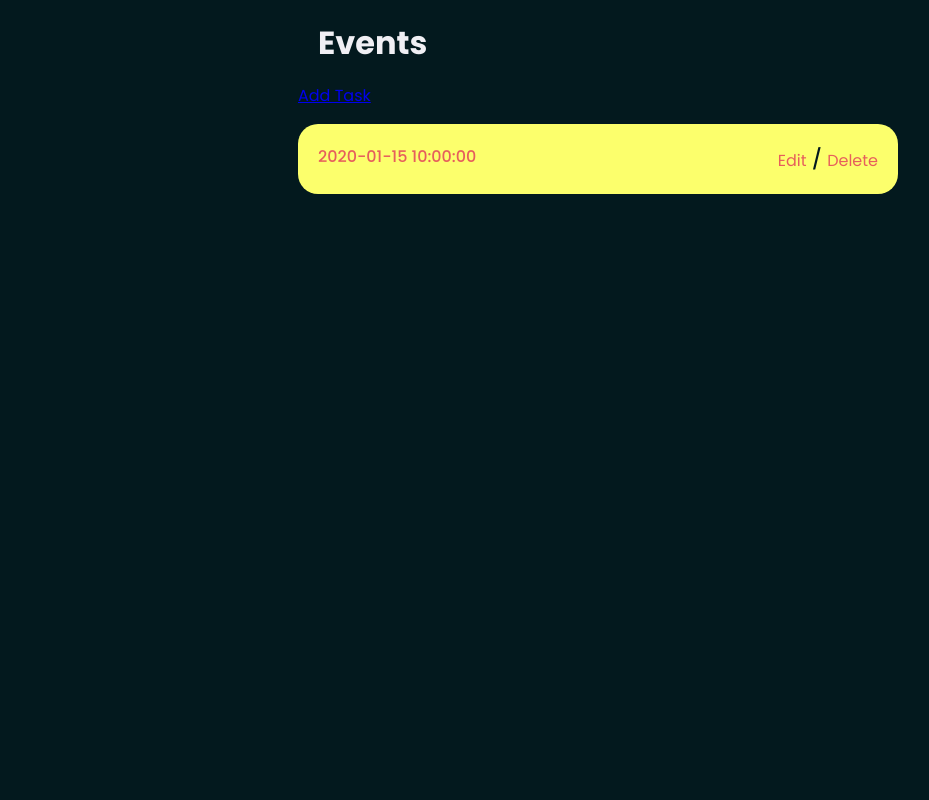
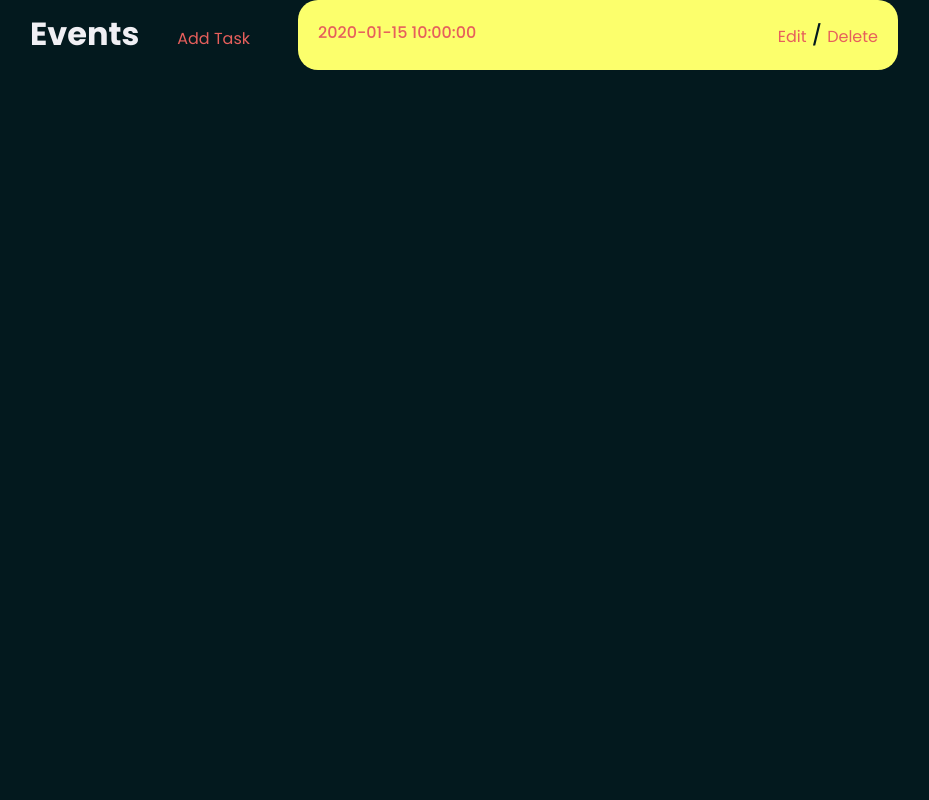
Before and after one commit to ArshhGill/phpclg0424, a PHP site: page / in a window 1280 px wide. Shown: the whole page, without its empty margins (42-971 px from the left). Run offline with PHP 8.4, Linux system fonts and the light colour scheme; tables that the repository leaves empty or names only in its code hold one stand-in row (values such as "Sample post"); data that the repository does not hold is empty.

Commit message:
stuff dont.  ps love githhi

```diff
--- a/index.php
+++ b/index.php
@@ -7,8 +7,10 @@ echo "<link rel='stylesheet' href='style.css'>";
 
 
 $result = $dbconn->query("select * from calendar ORDER BY $date ASC");
-echo "<div class='main-container'><span class='heading'>Events</span><a href='githhi.php'>Add Task</a>";
+echo "<div class='sides'><div class='head-container'><span class='heading'>Events</span><a href='insert.php' id='btn' class='button'>Add Task</a></div></div>";
+echo "<div class='main-container'><div class='tasks'>";
 
+//echo "<div class='head-container'><span class='heading'>Events</span><a href='insert.php' id='btn' class='button'>Add Task</a></div><div class='main-container'>";
 
 
 
@@ -16,7 +18,8 @@ echo "<div class='main-container'><span class='heading'>Events</span><a href='gi
 while ($row = $result->fetch_assoc()) {
     echo eventdiv($row[$id], $row[$title], $row[$date]);
 }
-echo "</div>";
+echo "</div></div>";
+echo "<div class='sides'></div>";
 
 function eventDiv($cid, $title, $date): string
 {
@@ -25,9 +28,9 @@ function eventDiv($cid, $title, $date): string
     <div class='bottom-div'>
         <span class='date'>$date</span>
         <div>
-        <a href='loveGithhi.php?item=$cid' class='button'>Edit</a>
+        <a href='update.php?item=$cid' class='button'>Edit</a>
         <span class='slash'>/</span>
-        <a href='shrinkGithhi.php?item=$cid' class='button'>Delete</a>
+        <a href='delete.php?item=$cid' class='button'>Delete</a>
         </div>
     </div>
             <span>$title</span>
--- a/githhi.php
+++ b/insert.php
@@ -1,6 +1,8 @@
 <?php
 global $dbconn, $title, $date;
 include "conn.php";
+
+echo "<link rel='stylesheet' href='style.css'>";
 
 if (isset($_POST["submit"])) {
     if ($dbconn->query("INSERT into calendar ($title, $date) VALUES ('$_POST[title]', '$_POST[date]')")) {
@@ -10,7 +12,7 @@ if (isset($_POST["submit"])) {
 
 
 echo "
-<form method='post'>
+<form class='container' method='post'>
     <input type='text' name='title' required>
     <input type='date' name='date' value='today' required>
     <input type='submit' name='submit' value='submit'>
--- a/style.css
+++ b/style.css
@@ -7,22 +7,64 @@ body {
 
     margin: 0;
     display: flex;
-    flex-direction: column;
-    align-items: center;
+    flex-direction: row;
+    justify-content: center;
+    /*align-items: center;*/
+}
+
+.sides {
+    width: 20vw;
 }
 
 .main-container {
     display: flex;
     flex-direction: column;
-    padding-block: 1.2em;
+    /*padding-block: 1.2em;*/
     padding-inline: 2em;
     gap: 1em;
 
     width: min(600px, calc(100vw - 4em));
+
+    /*max-height: 95vh;*/
 }
+
+.head-container {
+    background-color: #03191e;
+
+    position: sticky;
+    top: 0;
+    margin-top: 0.6em;
+    display: flex;
+    flex-direction: row;
+    justify-content: space-between;
+    align-items: flex-end;
+}
+
+.tasks {
+    display: flex;
+    flex-direction: column;
+    gap: 1em;
+}
+
+.container {
+    display: flex;
+    flex-direction: column;
+    padding-block: 1.2em;
+    padding-inline: 2em;
+    gap: 1em;
+    height: 40em;
+}
+
+.container input {
+    background-color: #000;
+    color: #E65F5C;
+}
+
+
 
 .heading {
     padding-left: 20px;
+
     font-weight: 700;
     font-size: 32px;
     color: #F0EFF4;
@@ -53,16 +95,23 @@ body {
     color: #E65F5C;
 }
 
-.bottom-div .button {
+.button, #btn {
     font-family: "Poppins", sans-serif;
     font-weight: 400;
     font-size: 16px;
     text-decoration: none;
     border: none;
     background: none;
-    color: #E65F5C;
+    color: #E65F5C !important;
 }
 
-.bottom-div .button:hover {
+#btn {
+    display: flex;
+    justify-content: right;
+    padding-right: 1em;
+    padding-bottom: 0.4em;
+}
+
+.button:hover, #btn:hover {
     cursor: pointer;
 }
--- a/loveGithhi.php
+++ b/update.php
@@ -1,6 +1,8 @@
 <?php
 global $dbconn, $id;
 include "conn.php";
+
+echo "<link rel='stylesheet' href='style.css'>";
 
 if (isset($_POST["submit"])) {
     if ($dbconn->query("UPDATE calendar SET $title = '$_POST[title]', $date = '$_POST[date]' WHERE $id = $_GET[item]")) {
@@ -8,7 +10,6 @@ if (isset($_POST["submit"])) {
     }
 }
 
-echo $_GET["item"];
 $result = $dbconn->query("select * from calendar where $id='$_GET[item]'");
 
 $row = $result->fetch_assoc();
@@ -16,7 +17,7 @@ $gtitle = $row[$title];
 $gdate = $row[$date];
 
 echo "
-<form method='post'>
+<form class='container' method='post'>
     <input type='text' name='title' value='$gtitle' required>
     <input type='date' name='date' value='$gdate' required>
     <input type='submit' name='submit' value='submit'>
```
Also changed, not shown: delete.php (renamed from shrinkGithhi.php).
